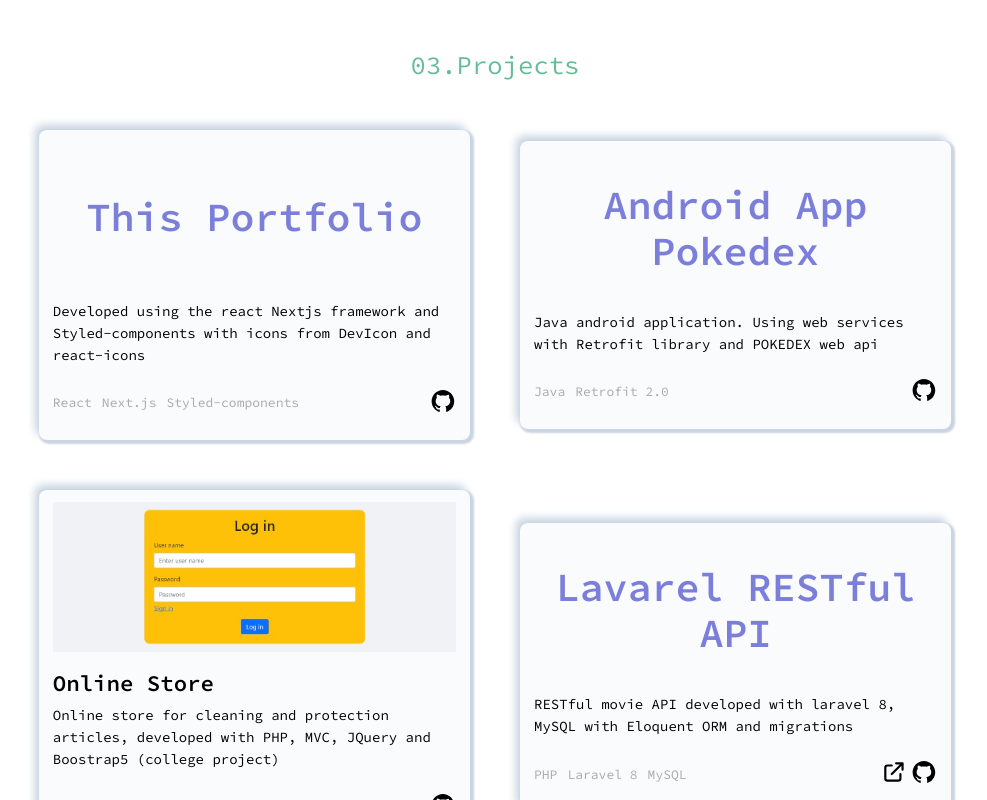
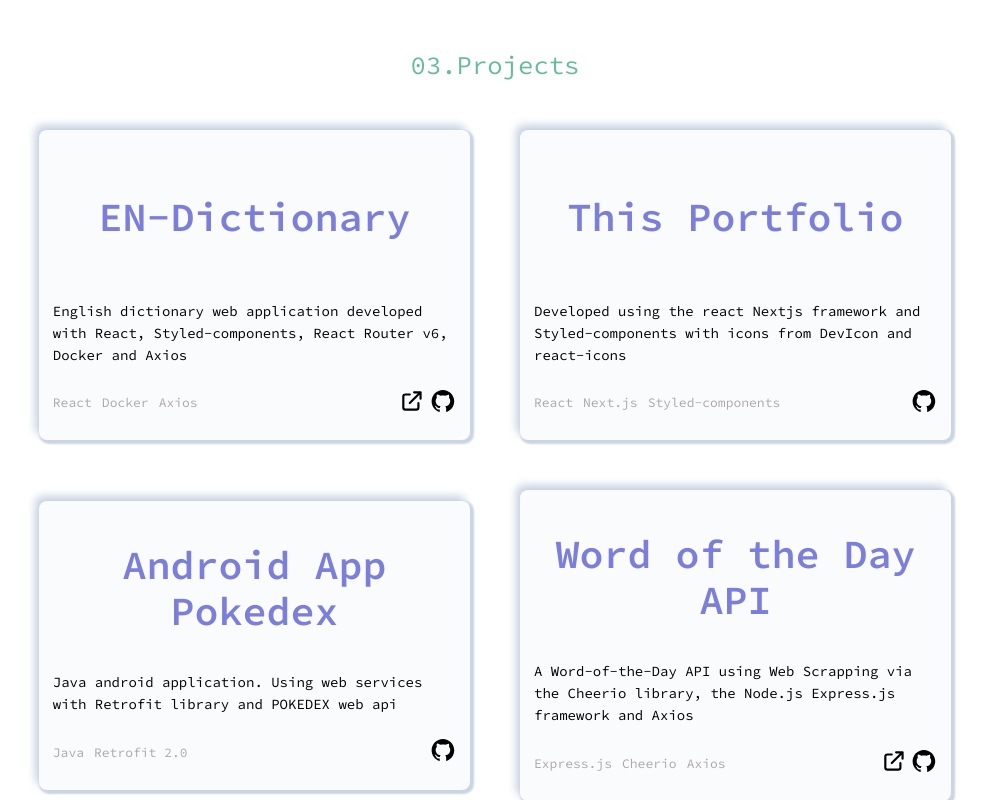
Before and after one commit to spiedra/my-portfolio-website, a Next.js app: page / in a window 1280 px wide. Shown: the part 2020-2820 px from the top of the page, without its empty margins (145-1132 px from the left). Built offline with nearby package versions, Linux system fonts and the light colour scheme.

Commit message:
content: add new projects

```diff
--- a/src/components/ProjectSection.js
+++ b/src/components/ProjectSection.js
@@ -7,6 +7,18 @@ import onlineStore from "../../public/images/onlineStore.jpg";
 import digitalManager from "../../public/images/digitalManager.jpg";
 
 const projectsElements = [
+  {
+    name: "EN-Dictionary",
+    description:
+      "English dictionary web application developed with React, Styled-components, React Router v6, Docker and Axios",
+    link: "https://en-dictionary-spiedra.vercel.app/",
+    repoLink: "https://github.com/spiedra/en-dictionary",
+    technologies: [
+      { techName: "React" },
+      { techName: "Docker" },
+      { techName: "Axios" },
+    ],
+  },
   {
     name: "This Portfolio",
     description:
@@ -24,6 +36,18 @@ const projectsElements = [
       "Java android application. Using web services with Retrofit library and POKEDEX web api",
     repoLink: "https://github.com/spiedra/androidAppPokedex",
     technologies: [{ techName: "Java" }, { techName: "Retrofit 2.0" }],
+  },
+  {
+    name: "Word of the Day API",
+    description:
+      "A Word-of-the-Day API using Web Scrapping via the Cheerio library, the Node.js Express.js framework and Axios",
+    link: "https://word-of-the-day-omega.vercel.app/word-of-the-day",
+    repoLink: "https://github.com/spiedra/word-of-the-day",
+    technologies: [
+      { techName: "Express.js" },
+      { techName: "Cheerio" },
+      { techName: "Axios" },
+    ],
   },
   {
     name: "Online Store",
```
